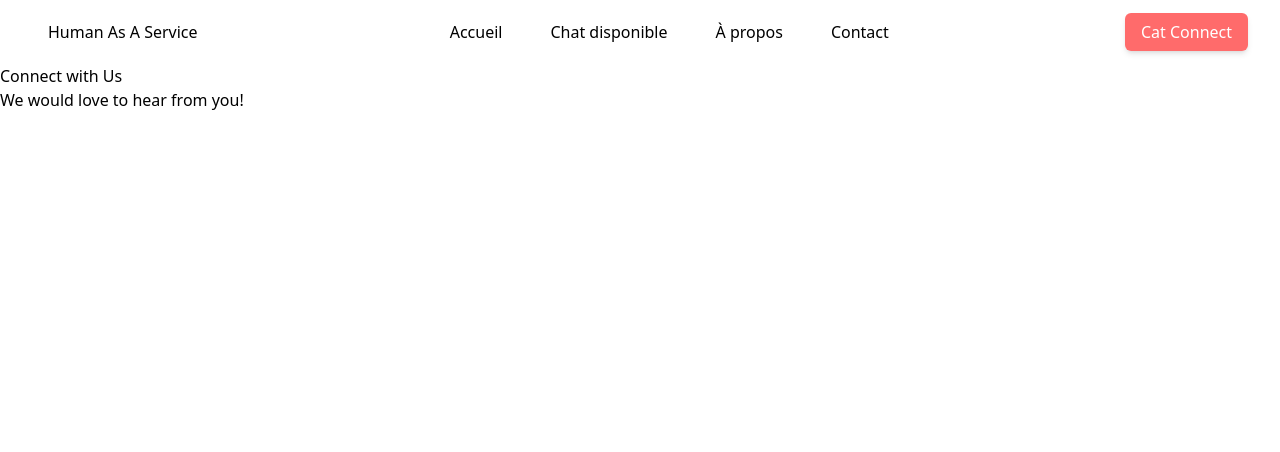
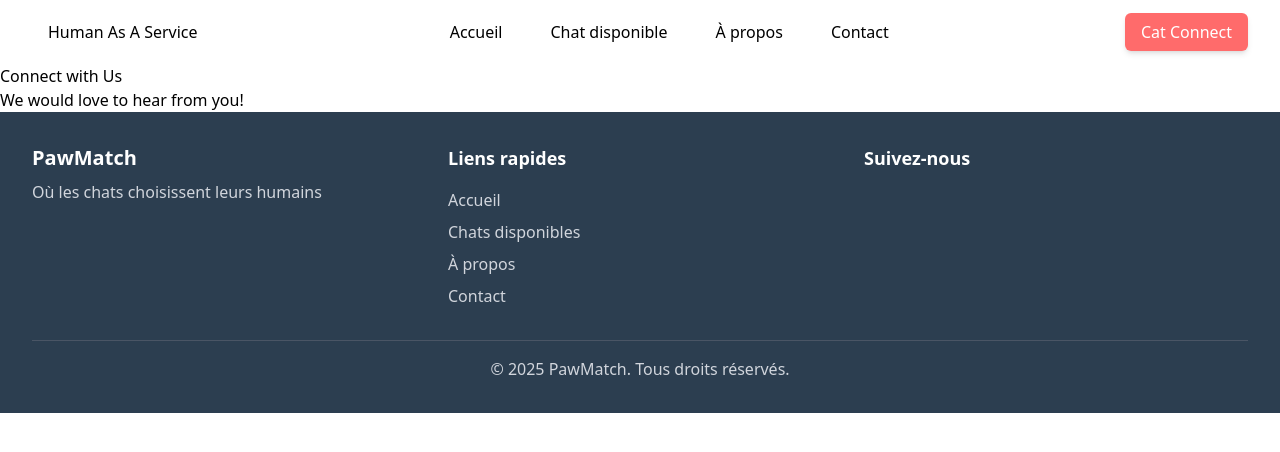
Before and after one commit to clemco23/human-as-a-service-, a React (Vite) app: page /connect in a window 1280 px wide. Shown: the top 452 px of the page. Built offline with nearby package versions, Linux system fonts and the light colour scheme.

Commit message:
final footer with GOOD COLOR FOR BACKGROUND

```diff
--- a/package.json
+++ b/package.json
@@ -10,6 +10,7 @@
     "preview": "vite preview"
   },
   "dependencies": {
+    "@material-tailwind/react": "^2.1.10",
     "@tailwindcss/vite": "^4.1.13",
     "react": "^19.1.1",
     "react-dom": "^19.1.1",
--- a/src/App.tsx
+++ b/src/App.tsx
@@ -5,6 +5,7 @@ import HomePage from './pages/home'
 import ContactPage from './pages/contact'
 import SearchPage from './pages/searchPage'
 import Header from './components/molecules/header';
+import Footer from './components/molecules/footer';
 import AboutPage from './pages/about';
 import ConnectPage from './pages/connect';
 function AppRouter() {
@@ -18,6 +19,7 @@ function AppRouter() {
         <Route path="/about" element={<AboutPage />} />
         <Route path="/connect" element={<ConnectPage />} />
       </Routes>
+      <Footer />
     </Router>
   );
 }
--- /dev/null
+++ b/src/components/molecules/footer.tsx
@@ -0,0 +1,35 @@
+const currentYear = new Date().getFullYear();
+
+export default function FooterWithSocialMediaLinks() {
+    return (
+    <footer className="w-full mt-auto bg-[#2C3E50] text-white py-8">
+    <div className="w-full">
+        <div className="mx-auto max-w-7xl px-8">
+        <div className="grid grid-cols-1 md:grid-cols-3 gap-8">
+            <div>
+            <h3 className="text-xl font-bold mb-2">PawMatch</h3>
+            <p className="text-gray-300">Où les chats choisissent leurs humains</p>
+            </div>
+            <div>
+            <h4 className="text-lg font-semibold mb-4">Liens rapides</h4>
+            <ul className="space-y-2">
+                <li><a href="/" className="text-gray-300 hover:text-white transition-colors">Accueil</a></li>
+                <li><a href="/search" className="text-gray-300 hover:text-white transition-colors">Chats disponibles</a></li>
+                <li><a href="/about" className="text-gray-300 hover:text-white transition-colors">À propos</a></li>
+                <li><a href="/contact" className="text-gray-300 hover:text-white transition-colors">Contact</a></li>
+            </ul>
+            </div>
+            <div>
+            <h4 className="text-lg font-semibold mb-4">Suivez-nous</h4>
+            <div className="flex gap-4">
+            </div>
+            </div>
+        </div>
+        <div className="border-t border-gray-600 mt-8 pt-4 text-center">
+            <p className="text-gray-300">&copy; {currentYear} PawMatch. Tous droits réservés.</p>
+        </div>
+        </div>
+    </div>
+    </footer>
+    );
+}
--- a/src/pages/home.tsx
+++ b/src/pages/home.tsx
@@ -1,7 +1,3 @@
-// import Button from "../components/atoms/button"
-
-
-
 import Button from "../components/atoms/button"
 import { useState } from "react";
 import { FaSearch, FaCat, FaHeart, FaPaw } from "react-icons/fa";
@@ -10,8 +6,6 @@ export default function Home() {
      const [activePage, setActivePage] = useState("home");
     return (
         <main className=" bg-grey main-content min-h-[calc(100vh-80px)]">
-
-
 
       {/* Home Page */}
       {activePage === "home" && (
```
Also changed, not shown: 1 other file (tests, documents, lock files or other folders).
